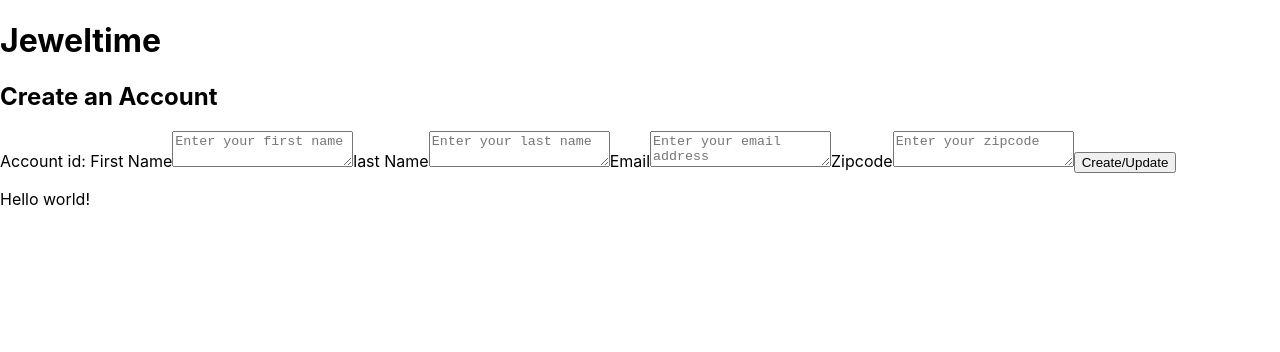
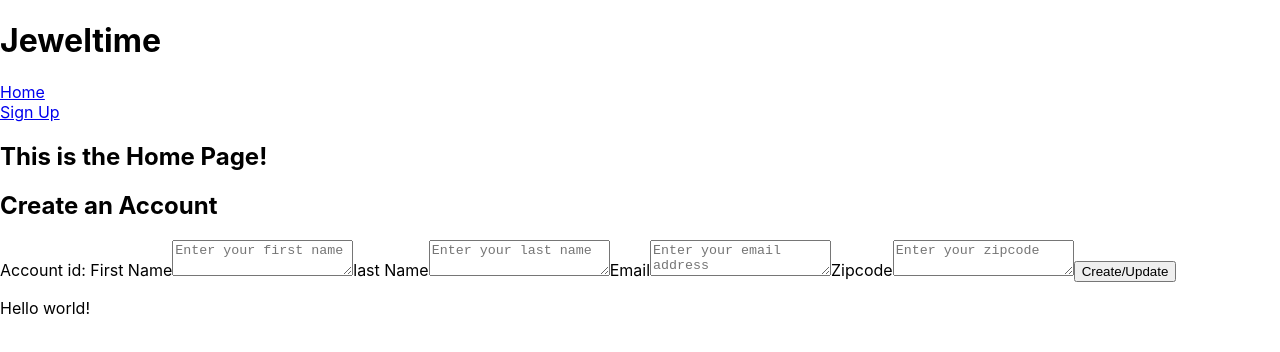
Before and after one commit to AngieCCo/front-end-jeweltime, a React (Create React App) app: page / in a window 1280 px wide. Shown: the top 352 px of the page. Built offline with nearby package versions, Linux system fonts and the light colour scheme.

Commit message:
Router on progress

```diff
--- a/src/App.js
+++ b/src/App.js
@@ -3,7 +3,7 @@ import React from 'react'
 import { useState } from 'react';
 import { Route, Routes } from 'react-router-dom';
 // import Home from './Home';
-// import NavBar from './components/NavBar';
+import NavBar from './components/NavBar';
 // import ProjectList from './components/ProjectList'
 import NewAccountForm from './components/NewAccountForm';
 // import NewProjectForm from './components/NewProjectForm';
@@ -43,7 +43,6 @@ function App() {
   // Call Backend Proxy to create an Account
   // Route tested and it's working!!!!
   const createNewAccount = (newAccount) => {
-    // console.log('Attempt to call post@@@@@@@@@@@')
     console.log(newAccount)
     axios
       .post('http://127.0.0.1:5000/accounts', newAccount)
@@ -57,6 +56,7 @@ function App() {
   }
 
   // Call Backend Proxy to update account
+  // Route tested and it's working!!!!
   const updateAccount = (account) => {
     // Def initial states and update the with useEffect
     console.log(account)
@@ -95,9 +95,17 @@ function App() {
 
 
   return (
+
       <div className="App">
         <h1>Jeweltime</h1>
           <div className='content'>
+            {/* <Routes>
+              <Route path="/" element={<Home />} />
+              <Route path="/signup" element={ <NewAccountForm />} />
+            </Routes> */}
+            <nav className='NavBar'>
+              <NavBar />
+            </nav>
             <section className='new-account-form__container'>
               <NewAccountForm
               selectedAccount={selectedAccount}
@@ -109,6 +117,7 @@ function App() {
         <p>Hello world!</p>
       </div>
   );
+
 }
 
 export default App;
--- /dev/null
+++ b/src/components/NavBar.js
@@ -0,0 +1,26 @@
+import React from "react";
+import { Link, Routes, Route } from "react-router-dom";
+import Home from "./Home";
+import NewAccountForm from "./NewAccountForm";
+import './NavBar.css'
+
+function NavBar() {
+    return (
+        <>
+            <nav className="NavBar__container">
+                <div className="home">
+                    <Link to={`Home`}>Home</Link>
+                </div>
+                <div className="signUp">
+                    <Link to={`NewAccountForm`}>Sign Up</Link>
+                </div>
+            </nav>
+            <Routes>
+                <Route path="/" element={<Home />} />
+                <Route path="/signup" element={ <NewAccountForm />} />
+            </Routes>
+        </>
+    )
+}
+
+export default NavBar;
--- a/src/components/NewAccountForm.js
+++ b/src/components/NewAccountForm.js
@@ -28,7 +28,7 @@ const NewAccountForm = ({ selectedAccount, createNewAccount, updateAccount }) =>
     const handleSubmit = (event) => {
         const accountId = selectedAccount.accountId
         event.preventDefault();
-        // createNewAccount function is an API call in app
+        // createNewAccount function is an API call in app for POST
         if (accountId === '' || accountId === undefined) {
             let userData = {
                 'firstName':firstName, 'lastName': lastName,
@@ -36,6 +36,7 @@ const NewAccountForm = ({ selectedAccount, createNewAccount, updateAccount }) =>
             }
             console.log("About to create new one", userData)
             createNewAccount(userData);
+        // updateAccount function is an API call in app for PUT
         } else {
             let userData = {
                 'accountId': accountId, 'firstName':firstName,
```
Also changed, not shown: src/components/NavBar.css (added).
